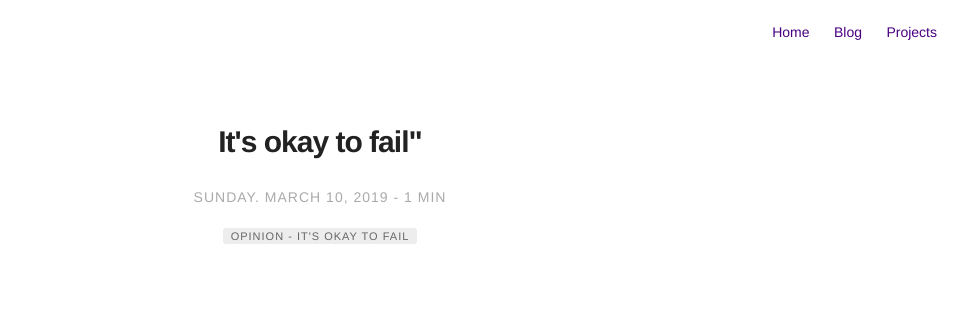
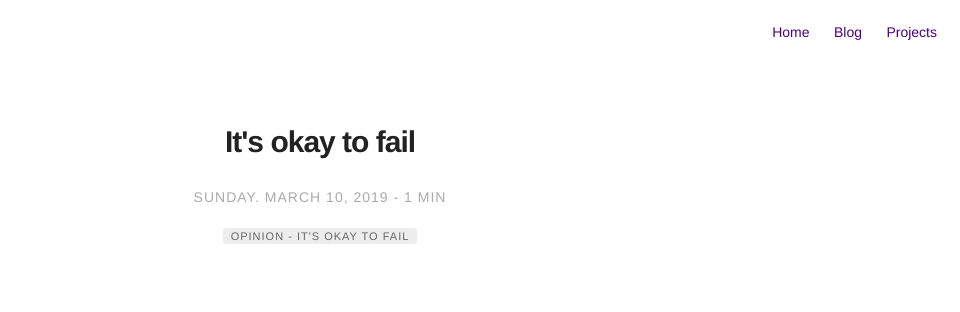
Before and after one commit to RobertNorthard/robertnorthard.github.io, a Jekyll site: the page built from _posts/2019-03-10-its-okay-to-fail.markdown, in a window 1280 px wide. Shown: the top 312 px of the page, without its empty margins (320-1280 px from the left). Built offline with Jekyll 4.4.1, drawn with Linux system fonts in a browser that asks for light colours.

Commit message:
Correct syntax error

```diff
--- a/_posts/2019-03-10-its-okay-to-fail.markdown
+++ b/_posts/2019-03-10-its-okay-to-fail.markdown
@@ -1,5 +1,5 @@
 ---
-title: It's okay to fail"
+title: It's okay to fail
 layout: post
 date: 2019-03-10 15:00
 headerImage: false
```
